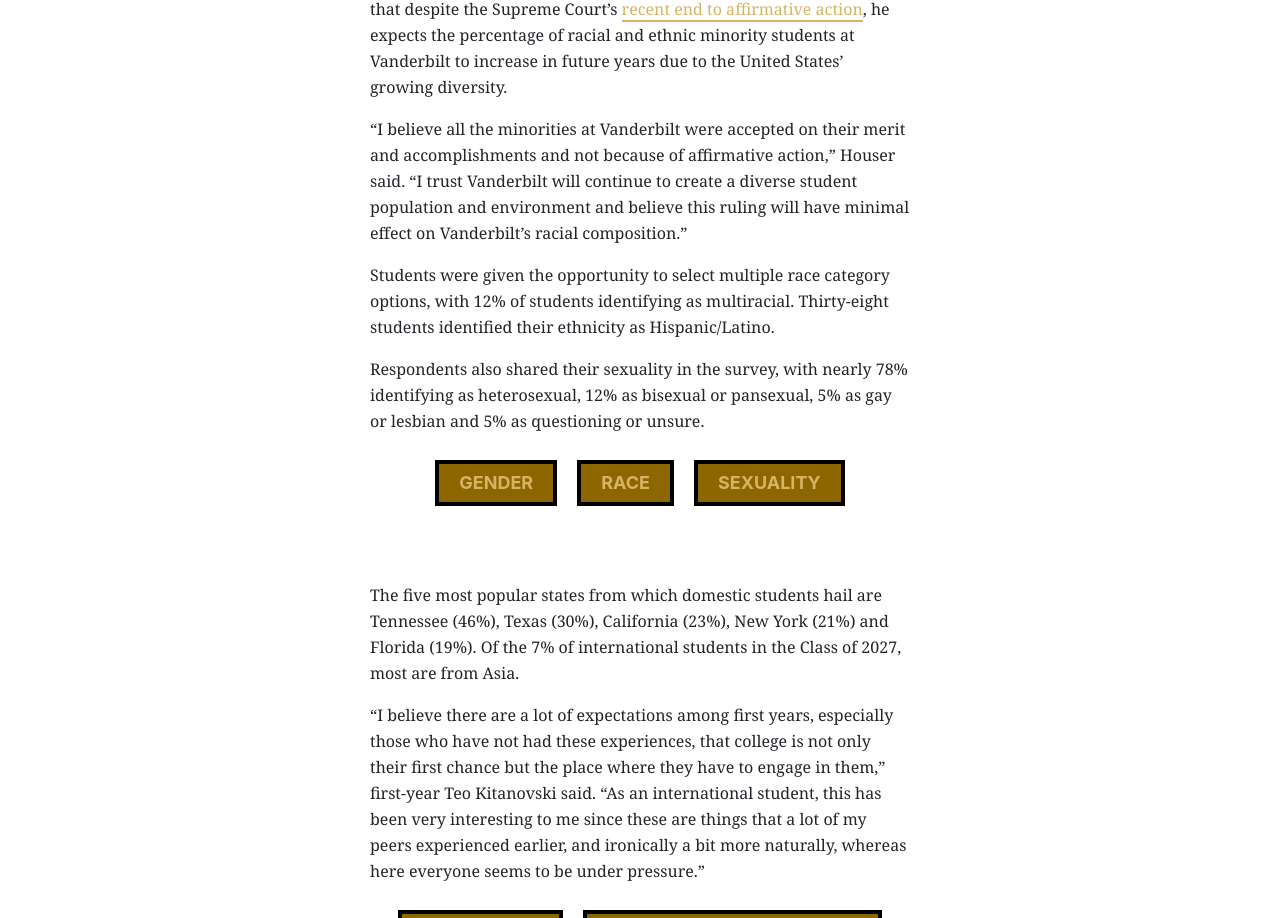
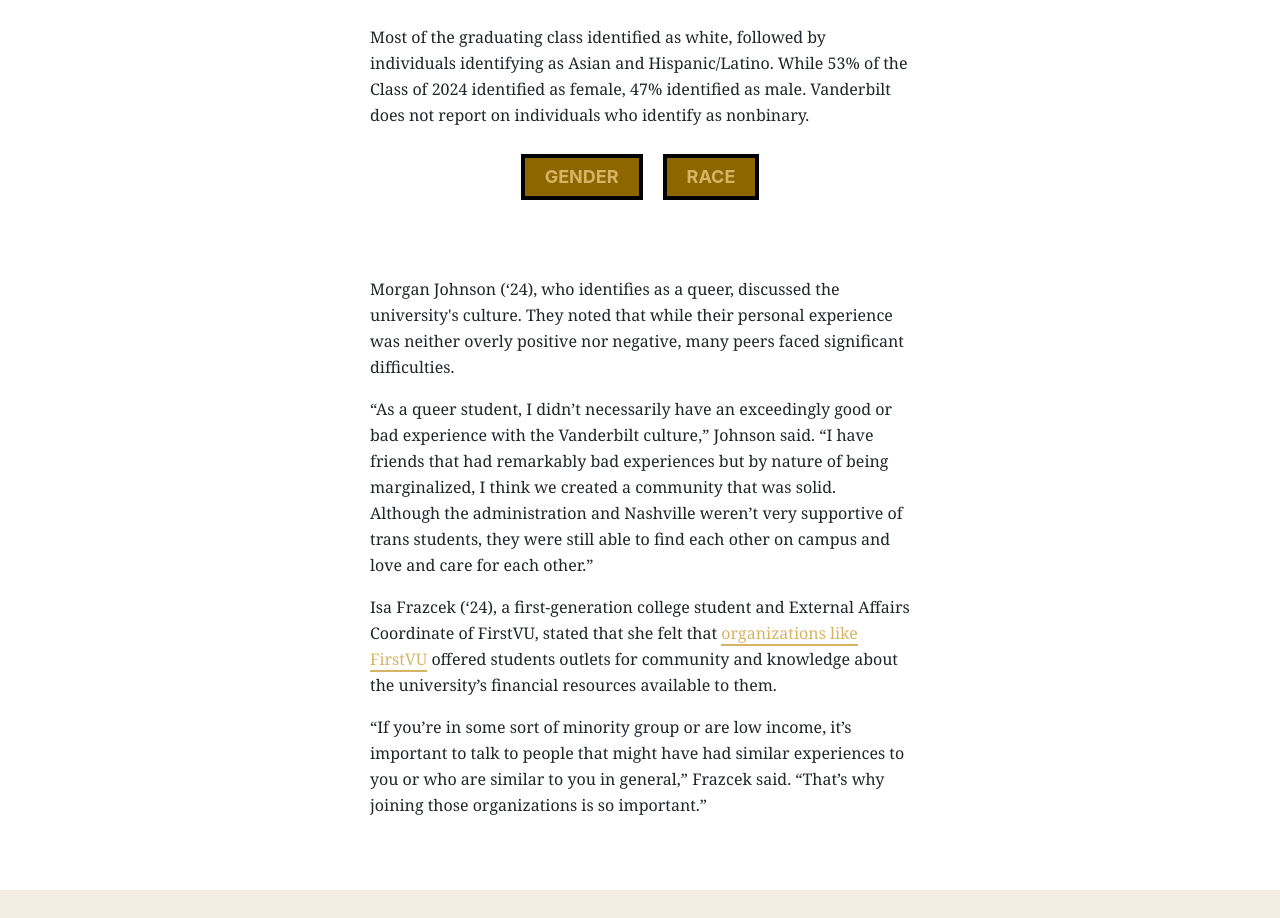
Before and after one commit to VanderbiltHustler/Classof2024SeniorSurvey, a plain HTML site: page docs/demographics.html in a window 1280 px wide. Shown: the part 1136-2054 px from the top of the page. Drawn offline with nearby package versions, Linux system fonts and the light colour scheme; a script that the page names is missing.

Commit message:
demographics section

```diff
--- a/docs/css/styleadmissions.css
+++ /dev/null
@@ -1,116 +0,0 @@
-
-
-header {
-  /* add header image below */
-  /* can use a file path before the photo is uploaded to ceo */
-  background: url("https://iili.io/JAiLPLu.jpg alt='Two fem presenting students stand outside on campus.'");
-  background-repeat: no-repeat;
-  background-size: cover;
-  background-position: center top; /* adjusts image placement, can also be set as percentages */
-
-
-  /* note: there are many alternative ways to style the header
-      other than a photo and 2 headlines.
-
-      Here are some other IDS examples, you can inspect the code to
-      see how they did it:
-
-      Headlines that fade in: http://specials.idsnews.com/iu-kappa-kappa-gamma-sorority-hazing-big-little/
-      Header with a video: http://specials.idsnews.com/bloomington-bluebird-bar-coronavirus-guidelines/
-      Animated header: http://specials.idsnews.com/iu-president-michael-mcrobbie-speeches-gpt-2/
-      Another animated/fade-in header: http://specials.idsnews.com/steve-moore-almost-died-coronavirus-bloomington/
-      Header with multiple photos: http://specials.idsnews.com/what-wasnt-said-racism-indiana-university-bloomington-iu/
-      Dramatic photo header: http://specials.idsnews.com/iu-coronavirus-testing/
-      Cute animation header: http://specials.idsnews.com/will-your-mail-in-ballot-arrive-in-time-to-count-usps-election-2020/index.html
-      Cool typography (from W+P): http://specials.idsnews.com/a-little-less-than-kind-iu-theater-bloomington/index.html
-      Not full width header: http://specials.idsnews.com/how-iu-does-its-laundry/
-  */
-}
-
-/* SET ANY MORE STYLES YOU WANT HERE: */
-
-.box-container {
-display: flex;
-flex-wrap: wrap;
-justify-content: center;
-}
-
-.box {
-width: auto;
-margin: 10px;
-padding-top: 7px;
-padding-left: 20px;
-padding-right: 20px;
-background-color: #8E6600;
-border: 4px solid #000000;
-text-align: center;
-cursor: pointer;
-transition: background-color 0.3s;
-}
-
-.box:hover {
-background-color: #F2EEE3;
-}
-
-.graph-container {
-text-align: center;
-}
-
-.graph-container {
-width: 100%; /* Take the full width */
-max-width: 800px; /* Set your desired max-width */
-margin: 0 auto;   /* Center the container */
-}
-
-.active {
-background-color: #8E6600;
-color: #F2EEE3; /* You might want to change the text color for better visibility */
-}
-
-
-.footer-logo {
-max-width: 20%; /* Ensure the image doesn't exceed its container */
-height: auto; /* Maintain the image's aspect ratio */
-display: block; /* Remove extra space below the image */
-margin: 0 auto; /* Center the image horizontally */
-}
-
-/* Optional: Add some space around the image */
-.container {
-padding-top: 4px;
-padding-bottom: 8px;
-}
-
-footer .col-md-3 {
-margin-bottom: 20px; /* Adjust the value for the desired space */
-}
-
-
-/* MEDIA QUERIES FROM SMALLEST TO LARGEST = MOBILE FIRST */
-/* use these for responsive design — you can set different styles based on how wide the screen is */
-/* Extra small devices (portrait phones, less than 576px)
-No media query for `xs` since this is the default */
-
-/* Small devices (landscape phones, 576px and up) */
-@media (min-width: 576px) {
-
-}
-
-/* Medium devices (tablets, 768px and up) */
-@media (min-width: 768px) {
-  header {
-      /* adjust header image positioning for larger devices if needed */
-      /* you can also change the header image for mobile here */
-      /* background-position: 50% 50%; */
-  }
-}
-
-/* Large devices (desktops, 992px and up) */
-@media (min-width: 992px) {
-
-}
-
-/* Extra large devices (large desktops, 1200px and up) */
-@media (min-width: 1200px) {
-
-}
--- a/docs/demographics.html
+++ b/docs/demographics.html
@@ -136,30 +136,12 @@
 
                 <p><small><em>Class of 2024 students at their commencement ceremony, as photographed on May. 10, 2024. (Photo courtesy of Vanderbilt University)</em></small></p>
                 <p>
-                    In the survey, approximately 56% of respondents identified as women, 42% as men and 2% as nonbinary or gender-nonconforming. The racial and ethnic breakdown of respondents yielded a majority white/Caucasian cohort (64%) compared to 30% African American/Black, 29% Asian/Pacific Islander, 4% Middle Eastern/North African and 3% Native American/Alaskan Native.
-                </p>
-                <p>
-                    Evan Houser, first-year Black Student Association representative, said that despite the Supreme Court’s <a href="https://vanderbilthustler.com/2023/07/25/vanderbilt-community-reacts-to-supreme-court-striking-down-affirmative-action/">recent end to affirmative action</a>, he expects the percentage of racial and ethnic minority students at Vanderbilt to increase in future years due to the United States’ growing diversity.
-                </p>
-                <p>
-                    “I believe all the minorities at Vanderbilt were accepted on their merit and accomplishments and not because of affirmative action,” Houser said. “I trust Vanderbilt will continue to create a diverse student population and environment and believe this ruling will have minimal effect on Vanderbilt’s racial composition.”
-                </p>
-                <p>
-                    Students were given the opportunity to select multiple race category options, with 12% of students identifying as multiracial. Thirty-eight students identified their ethnicity as Hispanic/Latino.
-                </p>
-                <p>
-                    Respondents also shared their sexuality in the survey, with nearly 78% identifying as heterosexual, 12% as bisexual or pansexual, 5% as gay or lesbian and 5% as questioning or unsure.
+                    The majority of the Class of 2024 consists of domestic students, according to official admissions statistics gathered by Vanderbilt University and shared with The Hustler.
                 </p>
 
                 <section class="box-container">
-                    <div class="box" onclick="changeChart0('iaexy', '1');">
-                        <h5>GENDER</h5>
-                    </div>
-                    <div class="box" onclick="changeChart0('7nwpv','1');">
-                        <h5>RACE</h5>
-                    </div>
-                    <div class="box" onclick="changeChart0('EdN3u','1');">
-                        <h5>SEXUALITY</h5>
+                    <div class="box" onclick="changeChart0('iCFlU', '1');">
+                        <h5>DOMESTIC/INTERNATIONAL</h5>
                     </div>
                 </section>
 
@@ -170,18 +152,16 @@
                 </section>
 
                 <p>
-                    The five most popular states from which domestic students hail are Tennessee (46%), Texas (30%), California (23%), New York (21%) and Florida (19%). Of the 7% of international students in the Class of 2027, most are from Asia.
-                </p>
-                <p>
-                    “I believe there are a lot of expectations among first years, especially those who have not had these experiences, that college is not only their first chance but the place where they have to engage in them,” first-year Teo Kitanovski said. “As an international student, this has been very interesting to me since these are things that a lot of my peers experienced earlier, and ironically a bit more naturally, whereas here everyone seems to be under pressure.”
+                    Most of the graduating class identified as white, followed by individuals identifying as Asian and Hispanic/Latino. While 53% of the Class of 2024 identified as female, 47% identified as male. Vanderbilt does not report on individuals who identify as nonbinary.
                 </p>
 
                 <section class="box-container">
-                    <div class="box" onclick="changeChart0('JRgz4','2');">
-                        <h5>HOME STATE</h5>
+                    <div class="box" onclick="changeChart0('G3im6', '2');">
+                        <h5>GENDER</h5>
                     </div>
-                    <div class="box" onclick="changeChart0('n39GM','2');">
-                        <h5>DOMESTIC/INTERNATIONAL</h5>
+                    <div class="box" onclick="changeChart0('88qWZ','2');">
+                        <h5>RACE</h5>
+                    </div>
                 </section>
 
                 <section class="graph-container">
@@ -191,24 +171,19 @@
                 </section>
 
                 <p>
-                    Of the students surveyed, just over 2% are athletes or members of ROTC. ROTC enrollees can be scholarship winners or not, and they must serve four years or three years in the Army after graduation, respectively. Approximately 4% of students identified as living with a disability.
-
+                    Morgan Johnson (‘24), who identifies as a queer, discussed the university's culture. They noted that while their personal experience was neither overly positive nor negative, many peers faced significant difficulties.
+                </p>
+                <p>
+                    “As a queer student, I didn’t necessarily have an exceedingly good or bad experience with the Vanderbilt culture,” Johnson said. “I have friends that had remarkably bad experiences but by nature of being marginalized, I think we created a community that was solid. Although the administration and Nashville weren’t very supportive of trans students, they were still able to find each other on campus and love and care for each other.”
                 </p>
 
-                <section class="box-container">
-                    <div class="box" onclick="changeChart0('jB86Q','3');">
-                        <h5>ROTC</h5>
-                    </div>
-                    <div class="box" onclick="changeChart0('CT1FI','3');">
-                        <h5>ATHLETES</h5>
-                </section>
+                <p>
+                    Isa Frazcek (‘24), a first-generation college student and External Affairs Coordinate of FirstVU, stated that she felt that <a href="https://vanderbilthustler.com/2022/11/13/firstvu-office-of-equity-diversity-and-inclusion-and-questbridge-host-first-generation-appreciation-week/">organizations like FirstVU</a> offered students outlets for community and knowledge about the university’s financial resources available to them.
+                </p>
 
-                <section class="graph-container">
-                    <figure class="big-image">
-                        <div class="chart-container" id="chartContainer3"><script type="text/javascript" charset="utf-8"></script></div>
-                    </figure>
-                </section>
-
+                <p>
+                    “If you’re in some sort of minority group or are low income, it’s important to talk to people that might have had similar experiences to you or who are similar to you in general,” Frazcek said. “That’s why joining those organizations is so important.”
+                </p>
             </div>
             </div>
     </article>
@@ -227,9 +202,8 @@
     }
 
     function firstGraph() {
-        // Call the changeChart function with the chartId for 'GENDER'
-        changeChart0('iaexy', '1');
-        changeChart0('JRgz4', '2');
+        changeChart0('iCFlU', '1');
+        changeChart0('G3im6', '2');
         changeChart0('jB86Q', '3');
 
     }
```
Also changed, not shown: 1 other file.
